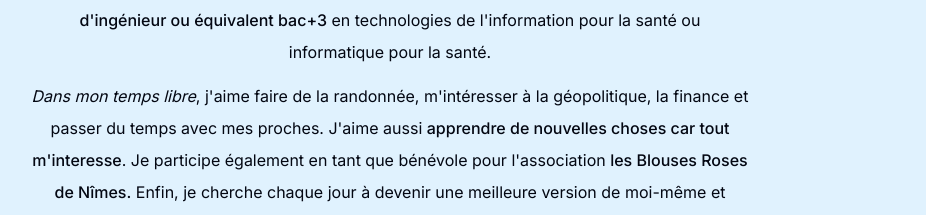
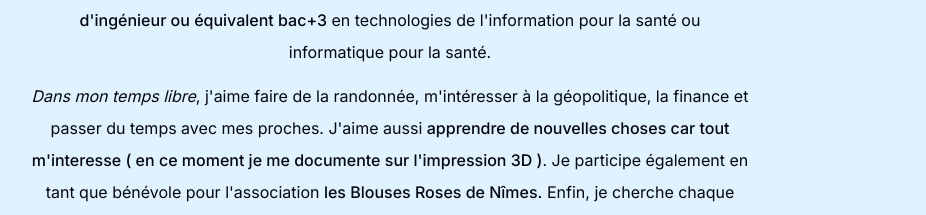
Before and after one commit to zalixzy/portfolio, a Next.js app: page / in a window 1280 px wide. Shown: the part 944-1159 px from the top of the page, without its empty margins (250-1176 px from the left). Built offline with nearby package versions, Linux system fonts and the light colour scheme; no server answers.

Commit message:
mise à jour about

```diff
--- a/components/about.tsx
+++ b/components/about.tsx
@@ -34,7 +34,7 @@ export default function About() {
         <p className="mb-3">
             <span className="italic">Dans mon temps libre</span>, j'aime faire de la randonnée,
             m'intéresser à la géopolitique, la finance et passer du temps avec mes proches. J'aime aussi{" "}
-            <span className="font-medium">apprendre de nouvelles choses car tout m'interesse</span>. Je participe également en tant que bénévole pour l'association{" "}
+            <span className="font-medium">apprendre de nouvelles choses car tout m'interesse ( en ce moment je me documente sur l'impression 3D )</span>. Je participe également en tant que bénévole pour l'association{" "}
             <span className="font-medium">les Blouses Roses de Nîmes.</span> Enfin, je cherche chaque jour à devenir une meilleure
             version de moi-même et donner du sourire autour de moi.
         </p>
```
